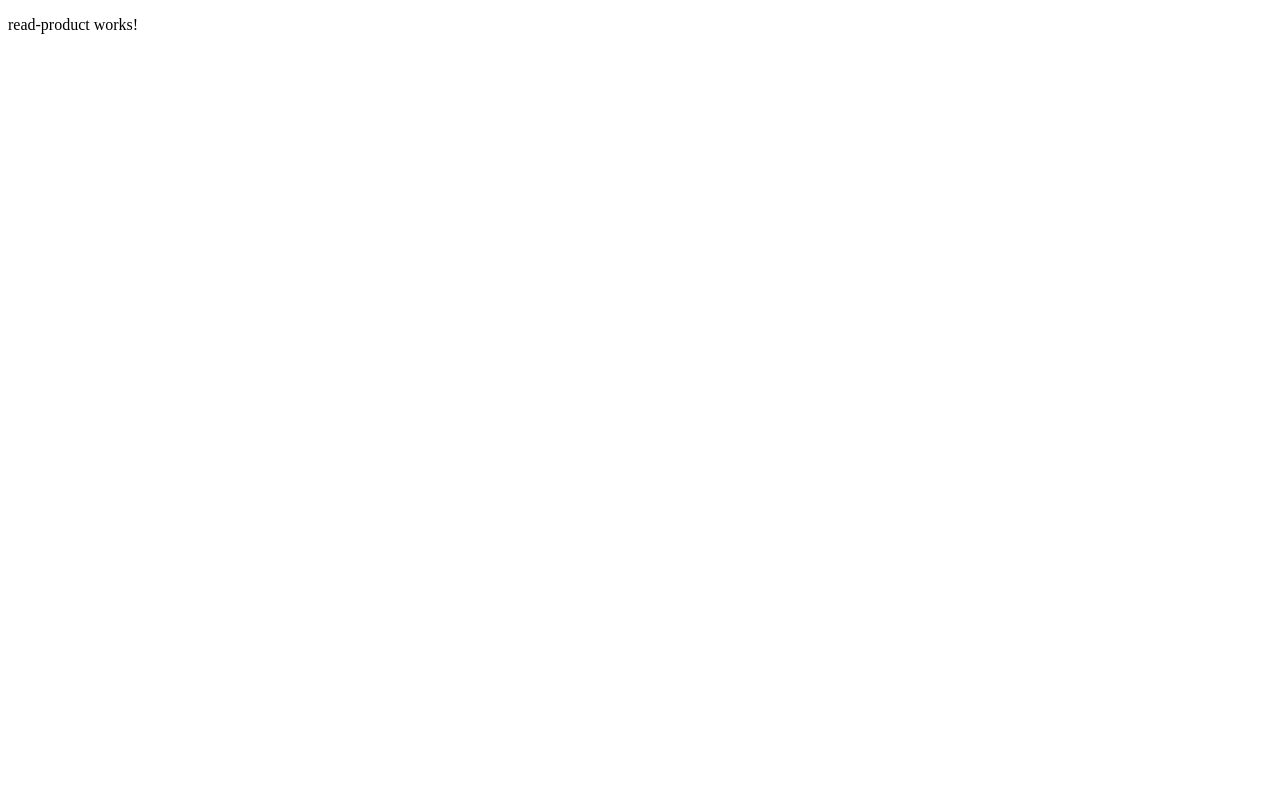
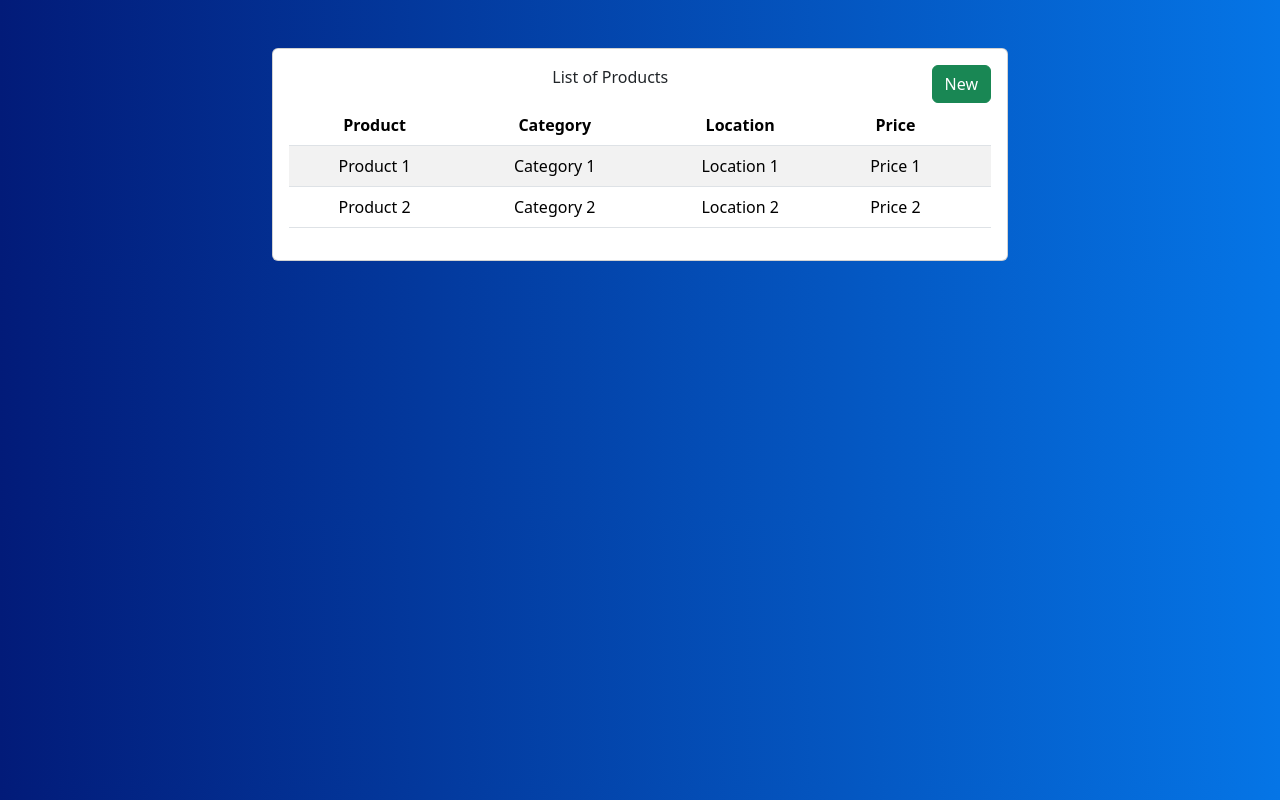
Before and after one commit to JuanAlberto-Mx/Angular-CRUD-Client, an Angular app: page / in a window 1280 px wide. Built offline with nearby package versions, Linux system fonts and the light colour scheme.

Commit message:
Update statements to add Bootstrap styles

```diff
--- a/angular.json
+++ b/angular.json
@@ -25,9 +25,12 @@
               "src/assets"
             ],
             "styles": [
-              "src/styles.css"
+              "src/styles.css",
+              "./node_modules/bootstrap/dist/css/bootstrap.min.css"
             ],
-            "scripts": []
+            "scripts": [
+              "./node_modules/bootstrap/dist/js/bootstrap.min.js"
+            ]
           },
           "configurations": {
             "production": {
@@ -87,8 +90,7 @@
               "src/assets"
             ],
             "styles": [
-              "src/styles.css",
-              "node_modules/bootstrap/dist/css/bootstrap.min.css"
+              "src/styles.css"
             ],
             "scripts": []
           }
--- a/src/app/components/read-product/read-product.component.html
+++ b/src/app/components/read-product/read-product.component.html
@@ -1 +1,42 @@
-<p>read-product works!</p>
+<!-- Creating a container with a separation of 5px-->
+<div class="container mt-5">
+    <div class="row">
+        <div class="col-lg-8 offset-lg-2">
+            <div class="card">
+                <div class="card-body text-center">
+                    <span>List of Products</span>
+
+                    <button class="btn btn-success float-end">New</button>
+
+                    <table class="table table-striped mt-3">
+                        <thead>
+                          <tr>
+                            <th scope="col">Product</th>
+                            <th scope="col">Category</th>
+                            <th scope="col">Location</th>
+                            <th scope="col">Price</th>
+                            <th scope="col"></th>
+                          </tr>
+                        </thead>
+                        <tbody>
+                          <tr>
+                            <td>Product 1</td>
+                            <td>Category 1</td>
+                            <td>Location 1</td>
+                            <td>Price 1</td>
+                            <td></td>
+                          </tr>
+                          <tr>
+                            <td>Product 2</td>
+                            <td>Category 2</td>
+                            <td>Location 2</td>
+                            <td>Price 2</td>
+                            <td></td>
+                          </tr>
+                        </tbody>
+                      </table>
+                </div>
+            </div>
+        </div>
+    </div>
+</div>
--- a/src/styles.css
+++ b/src/styles.css
@@ -1 +1,6 @@
-/* You can add global styles to this file, and also import other style files */
+/* General backgroud for all the components */
+body {
+    background: #0575E6;  /* fallback for old browsers */
+    background: -webkit-linear-gradient(to right, #021B79, #0575E6);  /* Chrome 10-25, Safari 5.1-6 */
+    background: linear-gradient(to right, #021B79, #0575E6); /* W3C, IE 10+/ Edge, Firefox 16+, Chrome 26+, Opera 12+, Safari 7+ */
+}
```
